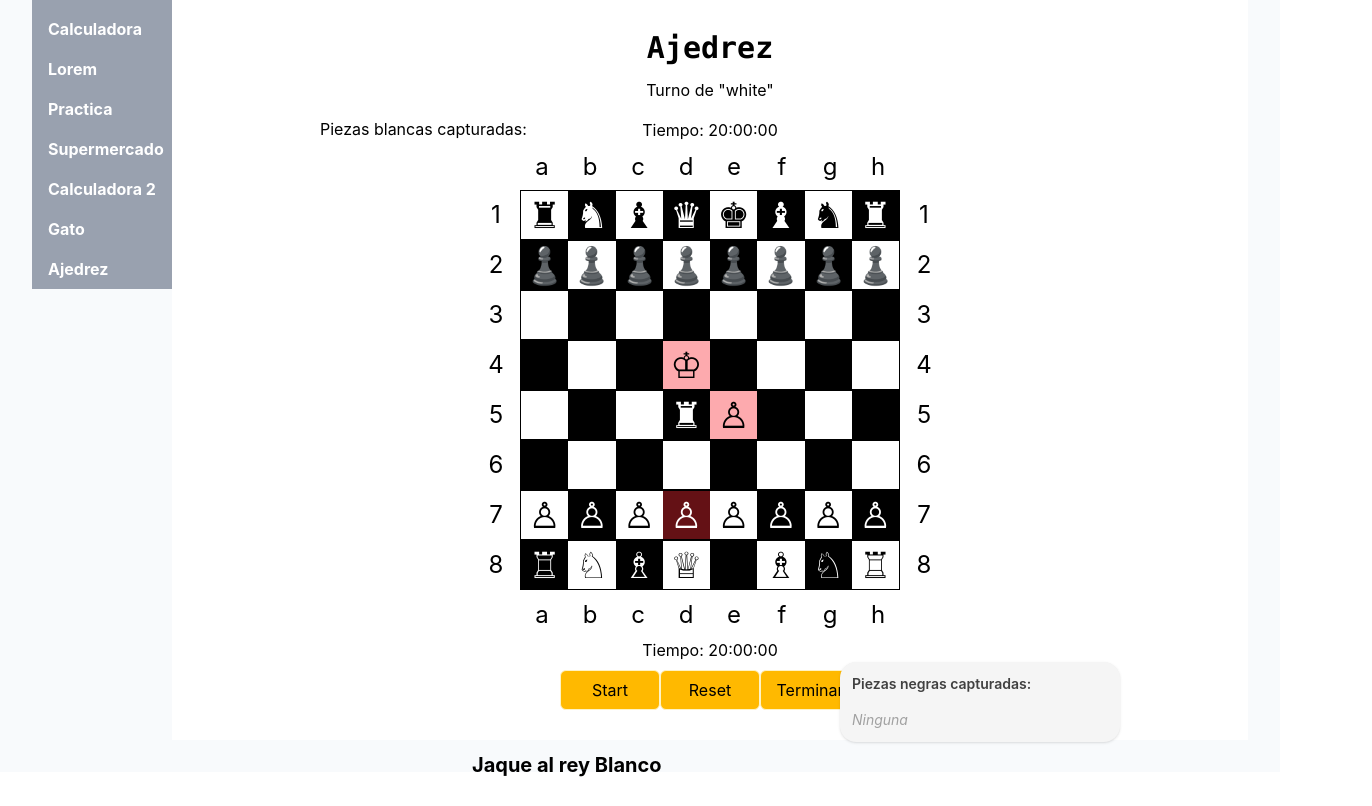
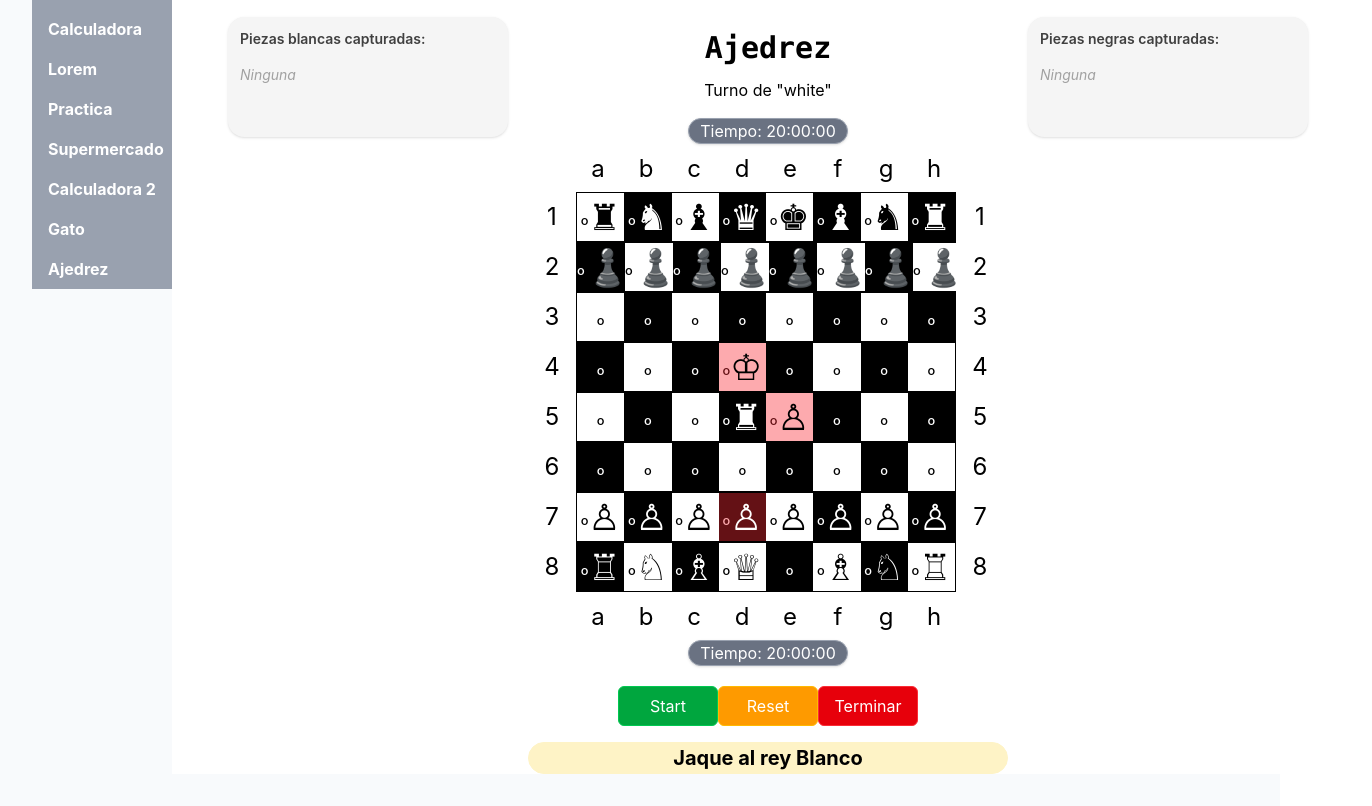
Before and after one commit to npeneipil-web/mipractica, a React (Vite) app: page /ajedrez in a window 1280 px wide. Shown: the part 223-1029 px from the top of the page, 1372 px wide, since content can reach past the window. Before the commit the page ends 1003 px from the top, so only its background shows below. Built offline with nearby package versions, Linux system fonts and the light colour scheme.

Commit message:
Refactor chess piece movement logic and improve UI layout for captured pieces

```diff
--- a/src/components/ajedrez/index.tsx
+++ b/src/components/ajedrez/index.tsx
@@ -406,12 +406,13 @@ export const Ajedrez = () => {
         if (!isInsideBoard(newRow, newCol)) break;
         if (isEmptyCell(newRow, newCol, currentBoard)) {
           moves.push({ row: newRow, col: newCol });
-          continue;
-        }
+        } else {
           if (isEnemyPiece(piece, newRow, newCol, currentBoard)) {
             moves.push({ row: newRow, col: newCol });
           }
           break;
+        }
+        i++;
       }
     }
 
@@ -506,28 +507,7 @@ export const Ajedrez = () => {
     const newBoard = board.map((row) => [...row]);
 
     const capturedPiece = newBoard[toRow][toCol];
-    if (capturedPiece?.type === "T") {
-      setCastling((prev: any) => {
-        const next = {
-          ...prev,
-          [capturedPiece.color]: {
-            ...prev[capturedPiece.color],
-          },
-        };
 
-        // torre izquierda
-        if (toCol === 0) {
-          next[capturedPiece.color].leftRookMoved = true;
-        }
-
-        // torre derecha
-        if (toCol === 7) {
-          next[capturedPiece.color].rightRookMoved = true;
-        }
-
-        return next;
-      });
-    }
     if (capturedPiece) {
       if (pieceSelected.piece.color === "white") {
         setCapturedBlack((prev) => [...prev, capturedPiece]);
@@ -679,17 +659,6 @@ export const Ajedrez = () => {
     //  color del enemigo
     const enemyColor = color === "white" ? "black" : "white";
 
-    const enemyKingPosition = findKing(enemyColor, currentBoard);
-    if (enemyKingPosition) {
-      const rowDistance = Math.abs(kingPosition.row - enemyKingPosition.row);
-      const colDistance = Math.abs(kingPosition.col - enemyKingPosition.col);
-
-      //  jaque
-      if (rowDistance <= 1 && colDistance <= 1) {
-        return true;
-      }
-    }
-
     //  ataques del enemigo
     const enemyAttacks = getSquaresAttackedByColor(enemyColor, currentBoard);
 
@@ -745,7 +714,11 @@ export const Ajedrez = () => {
         }
       }
     }
-    const simulatedBoard = board.map((row) => [...row]);
+
+    //  simulación
+    const simulatedBoard = board.map((row) =>
+      row.map((cell) => (cell ? { ...cell } : null)),
+    );
 
     simulatedBoard[toRow][toCol] = simulatedBoard[fromRow][fromCol];
     simulatedBoard[fromRow][fromCol] = null;
@@ -789,7 +762,7 @@ export const Ajedrez = () => {
       for (let col = 0; col < 8; col++) {
         const piece = currentBoard[row][col];
 
-        // Si la pieza pertenece al color atacante, guardamos sus objetivos
+        // Si la pieza pertenece al color atacante  guardamos sus objetivos
         if (piece && piece.color === color) {
           const attacks = getAttackMoves(row, col, currentBoard);
           attackedSquares.push(...attacks);
@@ -949,7 +922,6 @@ export const Ajedrez = () => {
 
     return (
       <>
-        {" "}
         <div className="flex flex-row text-2xl ml-11.5">
           <span className={letter}>a</span>
           <span className={letter}>b</span>
@@ -965,19 +937,40 @@ export const Ajedrez = () => {
   };
 
   return (
-    <div className="mt-50">
-      <div className="absolute left-80 top-85 w-60  rounded-2xl text-center flex">
-        <p>Piezas blancas capturadas: </p>
-        <div className="grid grid-cols-4 text-4xl ">
-          {capturedWhite.map((piece) => pieceRender(piece)) || "Ninguna"}
+    <div>
+      <div className="mt-50 w-300 flex flex-row justify-center gap-5 ">
+        <div className=" rounded-2xl w-70 h-30 flex flex-col gap-2 bg-neutral-100 p-3 mt-2  shadow-sm">
+          <p className="font-semibold text-sm text-neutral-700">
+            Piezas blancas capturadas:
+          </p>
+          <div className="flex flex-wrap gap-1 text-4xl text-black">
+            {capturedWhite.length > 0 ? (
+              capturedWhite.map((cell: Cell, index) => (
+                <span
+                  key={index}
+                  className="inline-block transition-transform hover:scale-110"
+                >
+                  {pieceRender(cell)}
+                </span>
+              ))
+            ) : (
+              <span className="text-sm text-neutral-400 italic pt-2">
+                Ninguna
+              </span>
+            )}
           </div>
         </div>
+        <div className="w-120 ">
           <div className="p-4">
-        <p className="font-bold font-mono text-[30px] text-center">Ajedrez</p>
+            <p className="font-bold font-mono text-[30px] text-center">
+              Ajedrez
+            </p>
             <p className="mt-2 text-center">Turno de "{turn}"</p>
           </div>
-      <div className="flex justify-center items-center w-full">
+          <div className="flex justify-center items-center  ">
+            <div className="flex justify-center w-40 text-white bg-gray-500 border border-gray-400 rounded-2xl shadow-sm ">
               Tiempo: {formatTime(blackTime)}
+            </div>
           </div>
           <BoxLetter></BoxLetter>
           <div className="flex flex-row">
@@ -996,14 +989,16 @@ export const Ajedrez = () => {
                       <div key={rowIndex} className="flex border w-95">
                         {row.map((cell, colIndex) => {
                           const isWhite = (rowIndex + colIndex) % 2 === 0;
-                      const isPossibleMove = pieceSelected?.suggestions.some(
+                          const isPossibleMove =
+                            pieceSelected?.suggestions.some(
                               (move) =>
                                 move.row === rowIndex && move.col === colIndex,
                             );
 
                           const isSquareUnderAttack = enemyThreats.some(
                             (threat) =>
-                          threat.row === rowIndex && threat.col === colIndex,
+                              threat.row === rowIndex &&
+                              threat.col === colIndex,
                           );
 
                           const isPieceThreatened =
@@ -1019,16 +1014,17 @@ export const Ajedrez = () => {
                                   ? "bg-white text-black"
                                   : "bg-black text-white"
                               }`}
-                          onClick={() => handleSelectPiece(rowIndex, colIndex)}
+                              onClick={() =>
+                                handleSelectPiece(rowIndex, colIndex)
+                              }
                             >
+                              º
                               {isPieceThreatened && (
                                 <span className="absolute inset-0 bg-red-500/40 z-0"></span>
                               )}
-
                               {isPossibleMove && (
                                 <span className="absolute inset-0 bg-green-400/40 z-0"></span>
                               )}
-
                               <span className="relative z-10 text-4xl">
                                 {pieceRender(cell)}
                               </span>
@@ -1045,10 +1041,41 @@ export const Ajedrez = () => {
           </div>
 
           <BoxLetter></BoxLetter>
-      <div className="flex justify-center items-center w-full">
+          <div className="flex justify-center items-center ">
+            <div className="flex justify-center items-center w-40 bg-gray-500 border border-gray-400 rounded-2xl text-white shadow-sm ">
               Tiempo: {formatTime(whiteTime)}
             </div>
-      <div className="absolute rounded-2xl right-40 w-70 flex flex-col gap-2 bg-neutral-100 p-3 shadow-sm">
+          </div>
+          <div className="flex justify-center mt-5">
+            <button
+              className="w-25 h-10 left-35 bg-green-600 text-white border border-green-500 hover:bg-green-500 rounded-md"
+              onClick={startBoard}
+            >
+              Start
+            </button>
+            <button
+              className="w-25 h-10 left-35 bg-amber-500 border text-white border-amber-400 hover:bg-amber-400 rounded-md"
+              onClick={resetBoard}
+            >
+              Reset
+            </button>
+            <button
+              className="w-25 h-10 left-35 bg-red-600 text-white border border-red-500 hover:bg-red-500 rounded-md"
+              onClick={finish}
+            >
+              Terminar
+            </button>
+          </div>
+          <div className="top-10 flex justify-center mt-4 bg-amber-100 border border-amber-100 rounded-2xl  ">
+            {messaje && (
+              <p className="text-center font-bold flex text-[20px]">
+                {messaje}
+              </p>
+            )}
+          </div>
+        </div>
+        <div>
+          <div className=" rounded-2xl w-70 h-30 flex flex-col gap-2 bg-neutral-100 p-3 shadow-sm mt-2 mr-2 ">
             <p className="font-semibold text-sm text-neutral-700">
               Piezas negras capturadas:
             </p>
@@ -1069,32 +1096,7 @@ export const Ajedrez = () => {
               )}
             </div>
           </div>
-      <div className="flex justify-center mt-2">
-        <button
-          className="w-25 h-10 left-35 bg-amber-400 border border-amber-100 hover:bg-amber-300 rounded-md"
-          onClick={startBoard}
-        >
-          Start
-        </button>
-        <button
-          className="w-25 h-10 left-35 bg-amber-400 border border-amber-100 hover:bg-amber-300 rounded-md"
-          onClick={resetBoard}
-        >
-          Reset
-        </button>
-        <button
-          className="w-25 h-10 left-35 bg-amber-400 border border-amber-100 hover:bg-amber-300 rounded-md"
-          onClick={finish}
-        >
-          Terminar
-        </button>
         </div>
-
-      <div className="relative top-10">
-        {" "}
-        {messaje && (
-          <p className="text-center font-bold flex text-[20px]">{messaje}</p>
-        )}
       </div>
     </div>
   );
```
Lines whose indentation alone changed are shown as unchanged.
